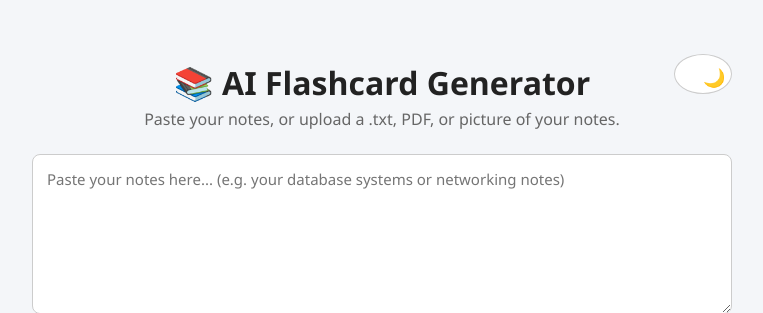
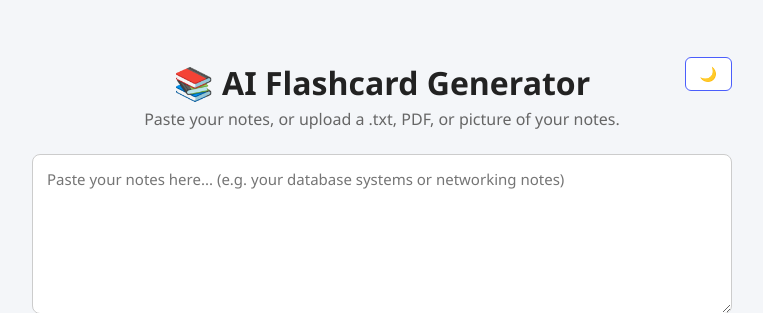
Before and after one commit to BakiTheGoat/ai-flashcards, a Flask app: page / in a window 1280 px wide. Shown: the top 313 px of the page, without its empty margins (258-1021 px from the left). Run offline with Flask 3, Linux system fonts and the light colour scheme.

Commit message:
fix Safari card-flip rendering bug and dark mode button style

```diff
--- a/static/script.js
+++ b/static/script.js
@@ -43,10 +43,10 @@
 function applyTheme(theme) {
   if (theme === "dark") {
     document.documentElement.setAttribute("data-theme", "dark");
-    themeToggleBtn.textContent = "☀️";
+    themeToggleBtn.textContent = "☀️ Light";
   } else {
     document.documentElement.removeAttribute("data-theme");
-    themeToggleBtn.textContent = "🌙";
+    themeToggleBtn.textContent = "🌙 Dark";
   }
 }
 
--- a/static/style.css
+++ b/static/style.css
@@ -66,13 +66,17 @@
   position: absolute;
   right: 0;
   background: var(--card-bg);
-  border: 1px solid var(--border);
-  border-radius: 50%;
-  width: 40px;
-  height: 40px;
-  font-size: 18px;
+  color: var(--accent);
+  border: 1px solid var(--accent);
+  border-radius: 6px;
+  padding: 8px 14px;
+  font-size: 14px;
   cursor: pointer;
   transition: background 0.2s;
+  margin: 0;
+  display: inline-flex;
+  align-items: center;
+  gap: 6px;
 }
 
 .theme-toggle-btn:hover {
@@ -307,10 +311,12 @@
   height: 100%;
   transition: transform 0.5s;
   transform-style: preserve-3d;
+  -webkit-transform-style: preserve-3d;
 }
 
 .card.flipped .card-inner {
   transform: rotateY(180deg);
+  -webkit-transform: rotateY(180deg);
 }
 
 .card-front, .card-back {
@@ -318,6 +324,7 @@
   width: 100%;
   height: 100%;
   backface-visibility: hidden;
+  -webkit-backface-visibility: hidden;
   border-radius: 10px;
   padding: 16px;
   display: flex;
@@ -422,10 +429,12 @@
   height: 100%;
   transition: transform 0.4s;
   transform-style: preserve-3d;
+  -webkit-transform-style: preserve-3d;
 }
 
 .study-card.flipped .study-card-inner {
   transform: rotateY(180deg);
+  -webkit-transform: rotateY(180deg);
 }
 
 .study-card-front, .study-card-back {
@@ -433,6 +442,7 @@
   width: 100%;
   height: 100%;
   backface-visibility: hidden;
+  -webkit-backface-visibility: hidden;
   border-radius: 14px;
   padding: 24px;
   display: flex;
@@ -453,6 +463,7 @@
   color: var(--text);
   border: 2px solid var(--accent);
   transform: rotateY(180deg);
+  -webkit-transform: rotateY(180deg);
 }
 
 .study-hint {
```
